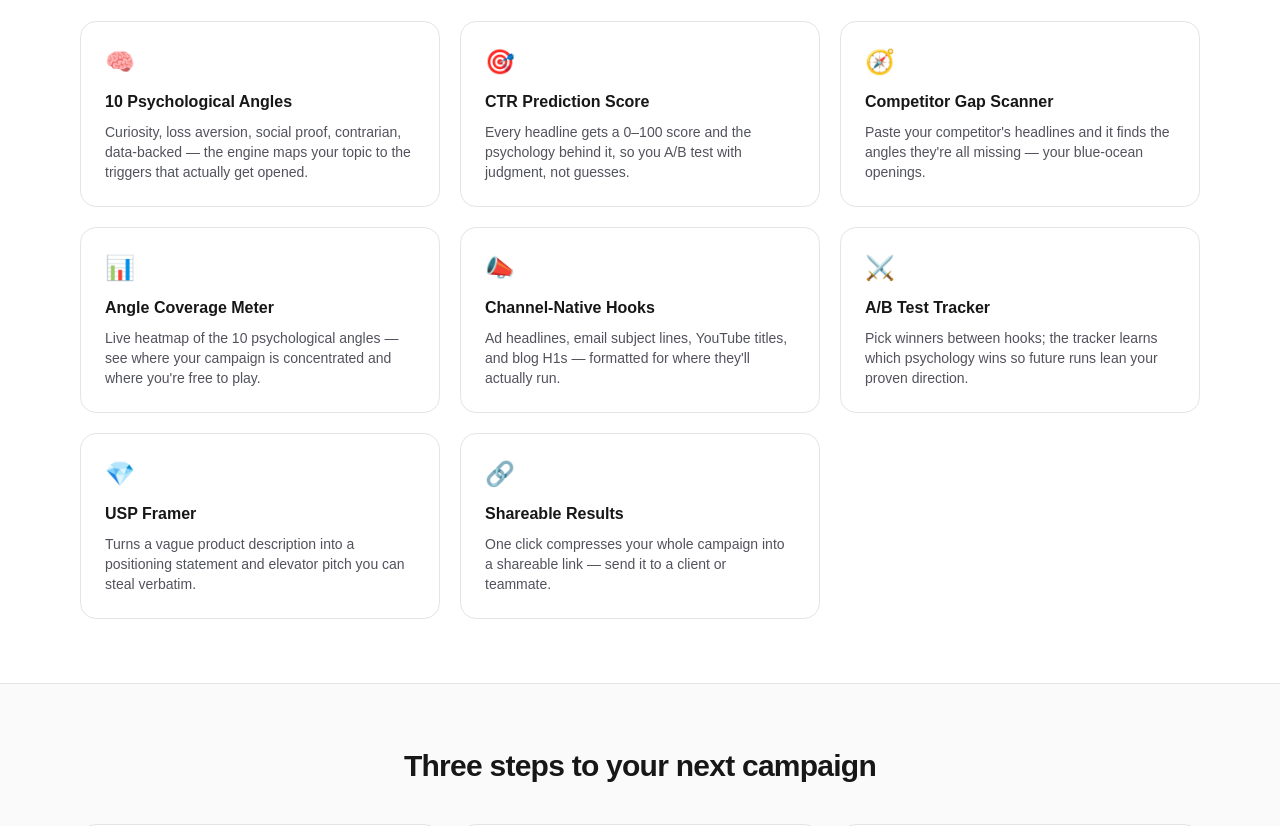
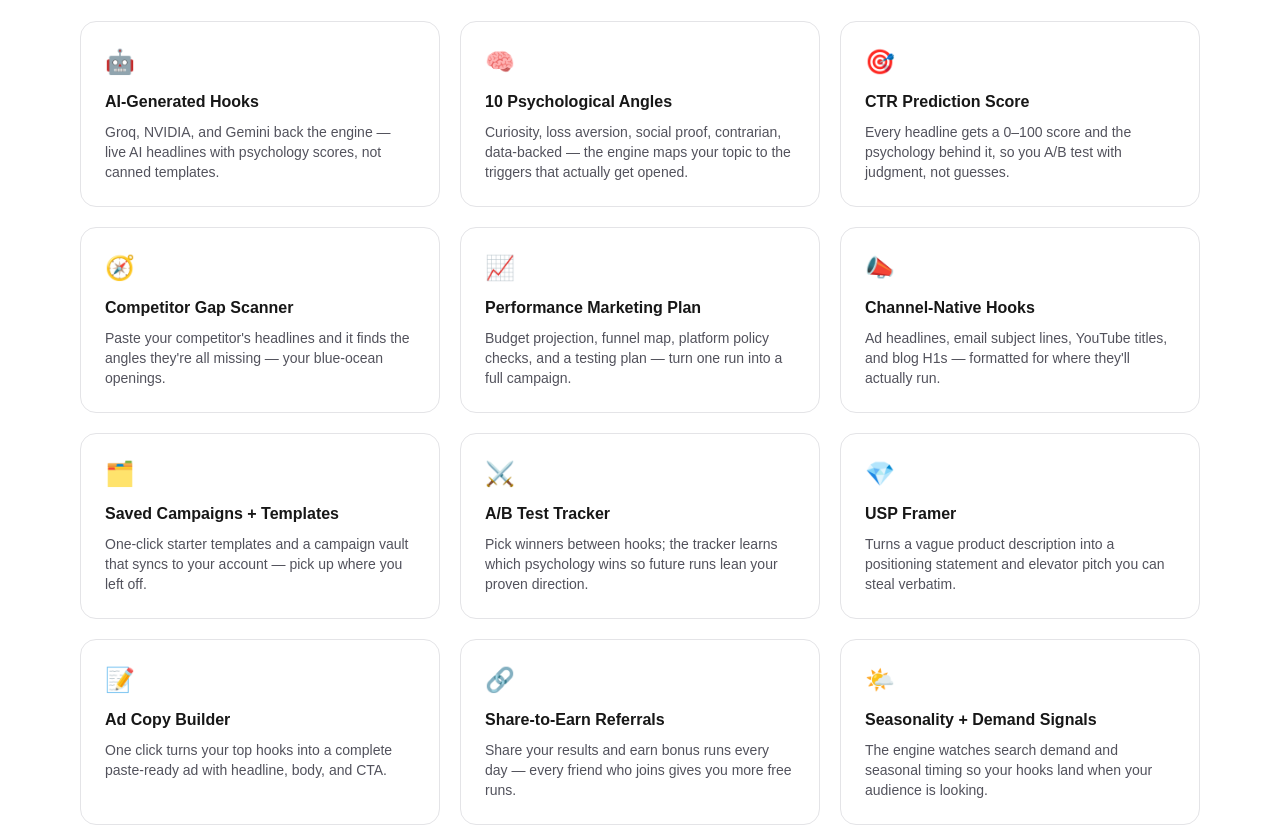
Before and after one commit to gitvamshidhar-m/hook-ai-marketing-engine, a Next.js app: page / in a window 1280 px wide. Shown: the part 1480-2306 px from the top of the page. Built offline with nearby package versions, Linux system fonts and the light colour scheme; no server answers.

Commit message:
feat: refresh landing page with live AI, growth suite, and performance-plan features

```diff
--- a/app/page.tsx
+++ b/app/page.tsx
@@ -2,6 +2,11 @@ import Link from "next/link";
 import HookTool from "@/components/HookTool";
 
 const FEATURES = [
+  {
+    title: "AI-Generated Hooks",
+    desc: "Groq, NVIDIA, and Gemini back the engine — live AI headlines with psychology scores, not canned templates.",
+    icon: "🤖",
+  },
   {
     title: "10 Psychological Angles",
     desc: "Curiosity, loss aversion, social proof, contrarian, data-backed — the engine maps your topic to the triggers that actually get opened.",
@@ -18,14 +23,19 @@ const FEATURES = [
     icon: "🧭",
   },
   {
-    title: "Angle Coverage Meter",
-    desc: "Live heatmap of the 10 psychological angles — see where your campaign is concentrated and where you're free to play.",
-    icon: "📊",
+    title: "Performance Marketing Plan",
+    desc: "Budget projection, funnel map, platform policy checks, and a testing plan — turn one run into a full campaign.",
+    icon: "📈",
   },
   {
     title: "Channel-Native Hooks",
     desc: "Ad headlines, email subject lines, YouTube titles, and blog H1s — formatted for where they'll actually run.",
     icon: "📣",
+  },
+  {
+    title: "Saved Campaigns + Templates",
+    desc: "One-click starter templates and a campaign vault that syncs to your account — pick up where you left off.",
+    icon: "🗂️",
   },
   {
     title: "A/B Test Tracker",
@@ -38,16 +48,26 @@ const FEATURES = [
     icon: "💎",
   },
   {
-    title: "Shareable Results",
-    desc: "One click compresses your whole campaign into a shareable link — send it to a client or teammate.",
+    title: "Ad Copy Builder",
+    desc: "One click turns your top hooks into a complete paste-ready ad with headline, body, and CTA.",
+    icon: "📝",
+  },
+  {
+    title: "Share-to-Earn Referrals",
+    desc: "Share your results and earn bonus runs every day — every friend who joins gives you more free runs.",
     icon: "🔗",
+  },
+  {
+    title: "Seasonality + Demand Signals",
+    desc: "The engine watches search demand and seasonal timing so your hooks land when your audience is looking.",
+    icon: "🌤️",
   },
 ];
 
 const STEPS = [
-  { n: "01", t: "Describe your topic", d: "One sentence — that's all it needs." },
-  { n: "02", t: "Paste competitor hooks", d: "Optional, but powers the gap scan." },
-  { n: "03", t: "Get scored hooks", d: "Angles, headlines, scores, and a USP in seconds." },
+  { n: "01", t: "Pick a template or describe your topic", d: "One sentence — or start from a ready-made niche template." },
+  { n: "02", t: "Paste competitor hooks", d: "Optional, but powers the gap scan and blue-ocean angles." },
+  { n: "03", t: "Get scored hooks + a campaign plan", d: "Angles, headlines, scores, ad copy, and a growth plan in seconds." },
 ];
 
 export default function Home() {
@@ -70,7 +90,7 @@ export default function Home() {
           </h1>
           <p className="mx-auto mt-5 max-w-2xl text-lg text-zinc-600 dark:text-zinc-400">
             Hook AI is the angle-discovery engine for digital marketers. It finds the psychological triggers your
-            competitors are ignoring, scores every hook, and hands you a positioning statement — all in one shot.
+            competitors are ignoring, scores every hook, drafts your ad copy, and plans your campaign — all in one shot.
           </p>
           <div className="mt-8 flex flex-wrap items-center justify-center gap-3">
             <Link
@@ -133,7 +153,6 @@ export default function Home() {
       {/* Footer */}
       <footer className="border-t border-zinc-200 py-8 text-center text-sm text-zinc-500 dark:border-zinc-800">
         Hook AI — built with Next.js, hosted free, powered by free AI tiers.
-      </footer>
-    </main>
+      </footer>    </main>
   );
 }
```
